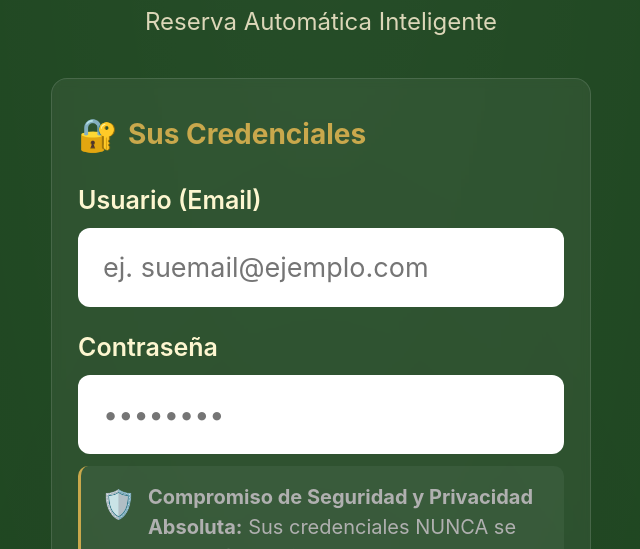
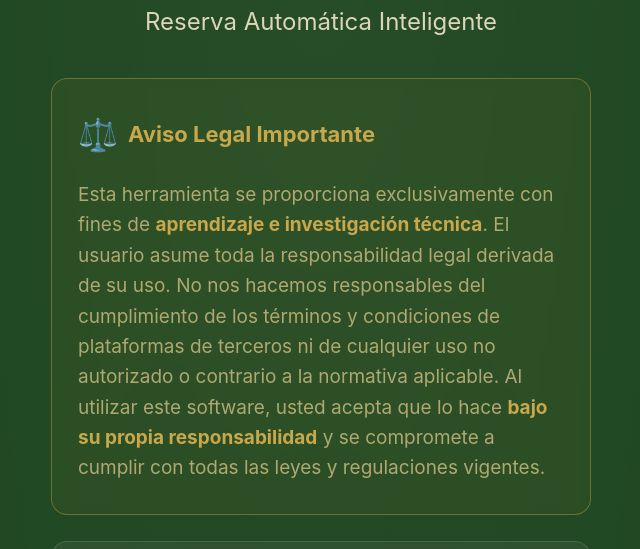
Before and after one commit to AlwaysBeYoung/clapphouse-golf-bot, a website: page docs/index.html in a window 1280 px wide. Shown: the part 251-800 px from the top of the page, without its empty margins (319-959 px from the left). Drawn offline with Linux system fonts and the light colour scheme.

Commit message:
Feat: Add legal disclaimer for educational/research use

```diff
--- a/docs/index.html
+++ b/docs/index.html
@@ -348,6 +348,24 @@
       <h1>Golf Bot</h1>
       <p class="subtitle">Reserva Automática Inteligente</p>
     </header>
+
+    <!-- ═════════════════════ LEGAL DISCLAIMER ═════════════════════ -->
+    <div class="card" style="border-color: rgba(201,168,76,0.4); background: rgba(201,168,76,0.06);">
+      <div class="card-title" style="color: #c9a84c; font-size: 1.1rem;">
+        <span class="icon">⚖️</span> Aviso Legal Importante
+      </div>
+      <p style="font-size: 0.95rem; color: #b0a870; line-height: 1.6; margin: 0;">
+        Esta herramienta se proporciona exclusivamente con fines de
+        <strong style="color:#c9a84c;">aprendizaje e investigación técnica</strong>.
+        El usuario asume toda la responsabilidad legal derivada de su uso.
+        No nos hacemos responsables del cumplimiento de los términos y
+        condiciones de plataformas de terceros ni de cualquier uso
+        no autorizado o contrario a la normativa aplicable. Al utilizar
+        este software, usted acepta que lo hace <strong style="color:#c9a84c;">bajo su propia
+        responsabilidad</strong> y se compromete a cumplir con todas las leyes
+        y regulaciones vigentes.
+      </p>
+    </div>
 
     <!-- ═════════════════════ CREDENTIALS CARD ═════════════════════ -->
     <div class="card" id="credentials-card">
```
